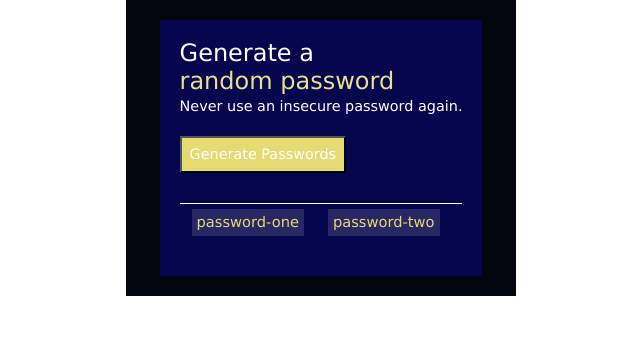
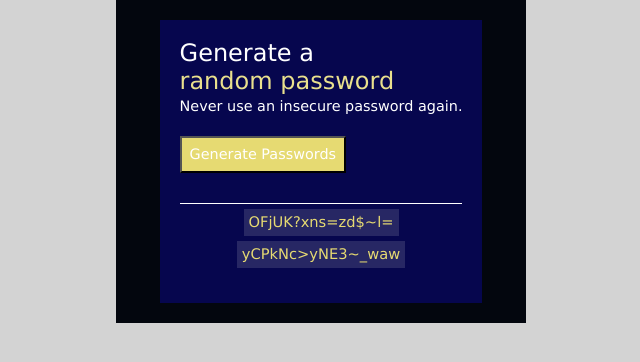
Before and after one commit to naudebrandon/randompasswordgenerator, a plain HTML site: page index.html in a window 1280 px wide. Both pictures are taken after a click on the button "Generate Passwords". Shown: the whole page, without its empty margins (319-959 px from the left). Drawn offline with nearby package versions, Linux system fonts and the light colour scheme.

Commit message:
added the functions for generate button
added the functions for generate button, and copy to clipboard

```diff
--- a/index.css
+++ b/index.css
@@ -5,7 +5,7 @@
     align-items: center;
     background-color: rgb(3, 6, 14);
     padding: 20px;
-    width: 350px;
+    width: 370px;
 }
 
 body {
@@ -14,6 +14,7 @@ body {
     flex-flow: column;
     justify-content: center;
     align-items: center;
+    background-color: lightgrey;
 }
 
 #heading{
@@ -46,14 +47,16 @@ body {
     background-color: rgb(6, 6, 78);
     padding: 20px;
     font-family: Verdana, Geneva, Tahoma, sans-serif;
+    width: auto;
 }
 
 .passwords{
-    display: flex;
+    /*display: flex;*/
     justify-items: center;
     margin-top: 30px;
     margin-bottom: 15px;
     border-top: 1px solid white;
+    width: auto;
 }
 
 #password-one{
--- a/index.html
+++ b/index.html
@@ -9,12 +9,12 @@
                 <p id="heading">Generate a</p>
                 <p id="sub-heading">random password</p>
                 <p id="sub-script">Never use an insecure password again.</p>
-                <button id="generate-password-btn">Generate Passwords</button>
+                <button id="generate-password-btn" onclick="generatePasswords()">Generate Passwords</button>
                 </div>
                 </hr>
                 <div class="passwords">
-                <p id="password-one">password-one</p>
-                <p id="password-two">password-two</p>
+                <p id="password-one" onclick="copyToClipboardP1()"></p>
+                <p id="password-two" onclick="copyToClipboardP2()"></p>
                 </div>
             </div>
         </div>
--- a/index.js
+++ b/index.js
@@ -1,3 +1,45 @@
 const characters = ["A","B","C","D","E","F","G","H","I","J","K","L","M","N","O","P","Q","R","S","T","U","V","W","X","Y","Z","a","b","c","d","e","f","g","h","i","j","k",
 "l","m","n","o","p","q","r","s","t","u","v","w","x","y","z", "0", "1", "2", "3", "4", "5", "6", "7", "8", "9","~","`","!","@","#","$","%","^","&","*","(",")","_","-","+","=",
 "{","[","}","]",",","|",":",";","<",">",".","?","/"];
+
+//Get the 2 display fields
+let passwordOne = document.getElementById("password-one")
+let passwordTwo = document.getElementById("password-two")
+let password="";
+
+function randomGenerator(){
+    let randomCharacter = Math.floor(Math.random() * characters.length)
+    return characters[randomCharacter]
+}
+
+function generatePasswords(){
+    passOne="";
+    passTwo="";
+
+    for (let i = 0; i < 16; i++)
+    {
+        password = randomGenerator();
+        passOne += password;
+        password = randomGenerator();
+        passTwo += password;
+    }
+
+    //Display generated passwords
+    passwordOne.textContent = passOne;
+    passwordTwo.textContent = passTwo;
+}
+
+//Function to copy generated password to the clipboard
+function copyToClipboardP1() {
+    var copyText = passOne;
+    navigator.clipboard.writeText(copyText).then(() => {
+        alert("Copied to clipboard");
+    });
+  }
+
+  function copyToClipboardP2() {
+    var copyText = passTwo;
+    navigator.clipboard.writeText(copyText).then(() => {
+        alert("Copied to clipboard");
+    });
+  }
```
